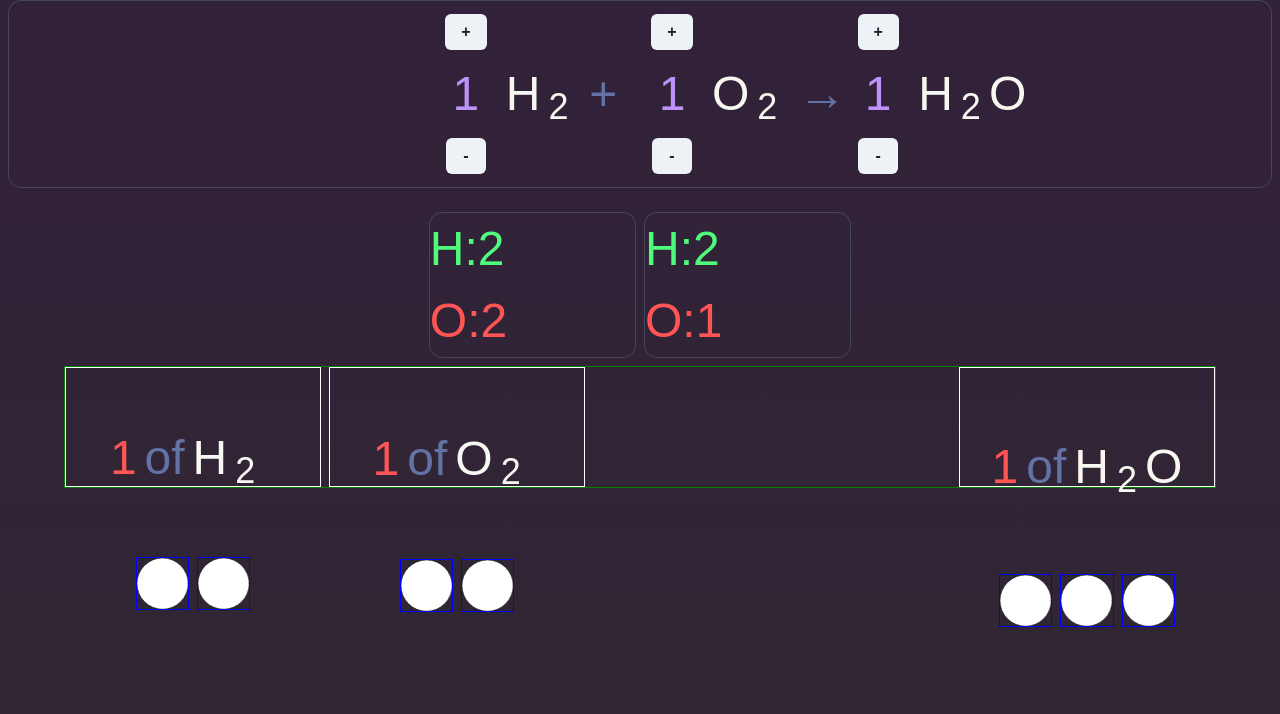
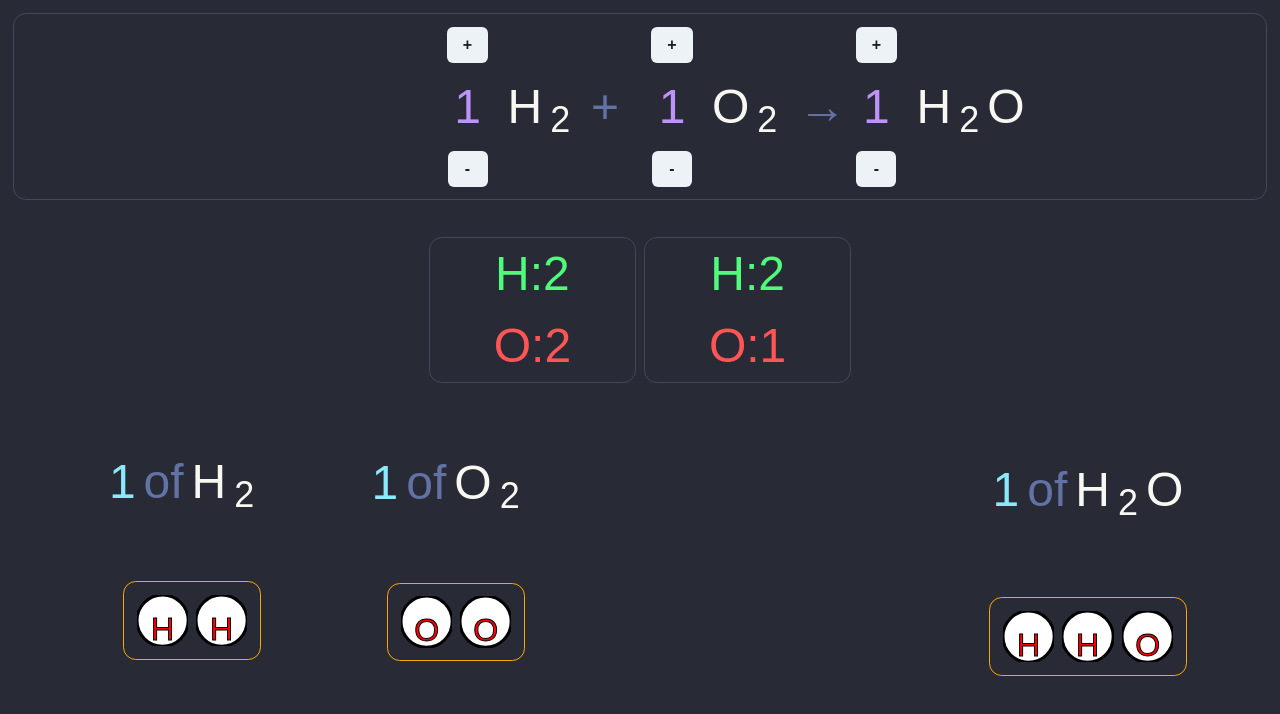
Before and after one commit to jdvober/chemical-equation-balancer, a React (Vite) app: page / in a window 1280 px wide. Shown: the top 714 px of the page. Built offline with nearby package versions, Linux system fonts and the light colour scheme.

Commit message:
fixed centering

```diff
--- a/src/components/ChemicalDisplay/AtomSVG.tsx
+++ b/src/components/ChemicalDisplay/AtomSVG.tsx
@@ -16,7 +16,9 @@ export const AtomSVG: React.FC<AtomSVGProps> = ({
 	cirStroke,
 	textFill,
 }) => {
-	const showBorders = true as boolean
+	const showBorders = false as boolean
+	const fontHeight = cirRadiusInVW * 1.25
+	const textYPos = cirRadiusInVW + fontHeight / 3
 	return (
 		<Box
 			ml="1vw"
@@ -27,39 +29,27 @@ export const AtomSVG: React.FC<AtomSVGProps> = ({
 			<svg
 				width={`${cirRadiusInVW * 2}vw`}
 				height={`${cirRadiusInVW * 2}vw`}
-				version="1.1"
-				viewBox={`0 0 ${cirRadiusInVW * 2}vw ${cirRadiusInVW * 2}vw`}
-				xmlns="http://www.w3.org/2000/svg"
-			>
-				<g
-					// transform="translate(.25 -109.89)"
-					strokeLinecap="round"
-					strokeLinejoin="round"
 			>
 				<circle
-						cx={`${cirRadiusInVW}vw`}
-						cy={`${cirRadiusInVW}vw`}
+					cx={"50%"}
+					cy={"50%"}
 					r={`${cirRadiusInVW}vw`}
+					stroke={cirStroke}
+					stroke-width="3"
 					fill={cirFill}
-						stroke={cirStroke}
-						strokeWidth=".5"
 				/>
 				<text
-						// transform="matrix(1.8042 0 0 1.7838 -1362.4 -1018.6)"
+					x="50%"
+					y={`${textYPos}vw`}
+					fontSize={`${fontHeight}vw`}
+					text-anchor="middle"
+					stroke="black"
+					stroke-width="1px"
+					alignment-baseline="middle"
 					fill={textFill}
-						// fontFamily="'JetBrains Mono'"
-						fontSize={`${cirRadiusInVW}vw`}
-						letterSpacing="0px"
-						stroke="black"
-						strokeWidth=".27871"
-						text-align="center"
-						wordSpacing="0px"
 				>
-						{" "}
-						{/* <tspan x="810.60564" y="785.17116"> */}
-						<tspan> {symbol} </tspan>
+					{symbol}
 				</text>
-				</g>
 			</svg>
 		</Box>
 	)
--- a/src/components/ChemicalDisplay/ChemicalDisplay.tsx
+++ b/src/components/ChemicalDisplay/ChemicalDisplay.tsx
@@ -14,7 +14,7 @@ type ChemicalDisplayProps = Record<string, never>
 
 export const ChemicalDisplay: React.FC<ChemicalDisplayProps> = () => {
 	const formula = useMainStore((state) => state.formula)
-	const showBorders = true as boolean
+	const showBorders = false as boolean
 
 	const makeChemicalArr = (element: ChemicalElement) => {
 		const chemArr: ChemicalSymbol[] = []
@@ -49,7 +49,7 @@ export const ChemicalDisplay: React.FC<ChemicalDisplayProps> = () => {
 				>
 					// Amount Text
 					<HStack color="dracula.dracFG" key={uuid()} maxW="30vw">
-						<Text color="dracula.dracRed">
+						<Text color="dracula.dracCyan">
 							{`${compound.coefficient}`}
 						</Text>
 						<Text color="dracula.dracComment">of</Text>
@@ -63,7 +63,11 @@ export const ChemicalDisplay: React.FC<ChemicalDisplayProps> = () => {
 					// Atoms
 					{makeChemicalArrays(compound).map((chemicalArray) => {
 						return (
-							<HStack>
+							<HStack
+								border={"1px solid orange"}
+								borderRadius={"1vw"}
+								p="1vw"
+							>
 								{/* <Text color="dracula.dracOrange">
 									{chemicalArray}
 								</Text> */}
--- a/src/components/Count/ProductCount.tsx
+++ b/src/components/Count/ProductCount.tsx
@@ -1,7 +1,7 @@
 import React from "react"
 import { v4 as uuid } from "uuid"
 
-import { Box, Text } from "@chakra-ui/react"
+import { Box, Center, Text } from "@chakra-ui/react"
 
 import { useMainStore } from "../../stores/MainStore.ts"
 
@@ -61,7 +61,7 @@ export const ProductCount: React.FC<ProductCountProps> = () => {
 		>
 			{productCountList.map((_, i) => {
 				return (
-					<Box key={uuid()}>
+					<Center key={uuid()}>
 						<Text
 							color={
 								reactantCountList[i].count ==
@@ -73,7 +73,7 @@ export const ProductCount: React.FC<ProductCountProps> = () => {
 							{productCountList[i].symbol}:
 							{productCountList[i].count}
 						</Text>
-					</Box>
+					</Center>
 				)
 			})}
 		</Box>
--- a/src/components/Count/ReactantCount.tsx
+++ b/src/components/Count/ReactantCount.tsx
@@ -1,7 +1,7 @@
 import React from "react"
 import { v4 as uuid } from "uuid"
 
-import { Box, Text } from "@chakra-ui/react"
+import { Box, Center, Text } from "@chakra-ui/react"
 
 import { useMainStore } from "../../stores/MainStore.ts"
 
@@ -25,7 +25,7 @@ export const ReactantCount: React.FC<ReactantCountProps> = () => {
 		>
 			{reactantCountList.map((_, i) => {
 				return (
-					<Box key={uuid()}>
+					<Center key={uuid()}>
 						<Text
 							color={
 								reactantCountList[i].count ==
@@ -37,7 +37,7 @@ export const ReactantCount: React.FC<ReactantCountProps> = () => {
 							{reactantCountList[i].symbol}:
 							{reactantCountList[i].count}
 						</Text>
-					</Box>
+					</Center>
 				)
 			})}
 		</Box>
--- a/src/components/Formula/Formula.tsx
+++ b/src/components/Formula/Formula.tsx
@@ -20,6 +20,7 @@ export const Formula: React.FC<FormulaProps> = () => {
 	return (
 		<SimpleGrid
 			columns={2 * (formula.reactants.length + formula.products.length)}
+			m="1vw"
 			border={`1px solid #44475a`}
 			borderRadius={"1vw"}
 			p="1vw"
--- a/src/theme/styles.js
+++ b/src/theme/styles.js
@@ -1,15 +1,14 @@
-import { mode } from "@chakra-ui/theme-tools"
-
 export const Styles = {
 	initialColorMode: "dark",
 	useSystemColorMode: true,
 	global: (props) => ({
 		body: {
 			height: 2 * window.innerHeight,
-			bgGradient: mode(
-				"linear(to-t,#2d2d2a, #32213A)",
-				"linear(to-tr, #241919, #274046)"
-			)(props),
+			// bgGradient: mode(
+			// 	"linear(to-t,#2d2d2a, #32213A)",
+			// 	"linear(to-tr, #241919, #274046)"
+			// )(props),
+			bg: "dracula.dracBG",
 		},
 	}),
 }
```
Lines whose indentation alone changed are shown as unchanged.
